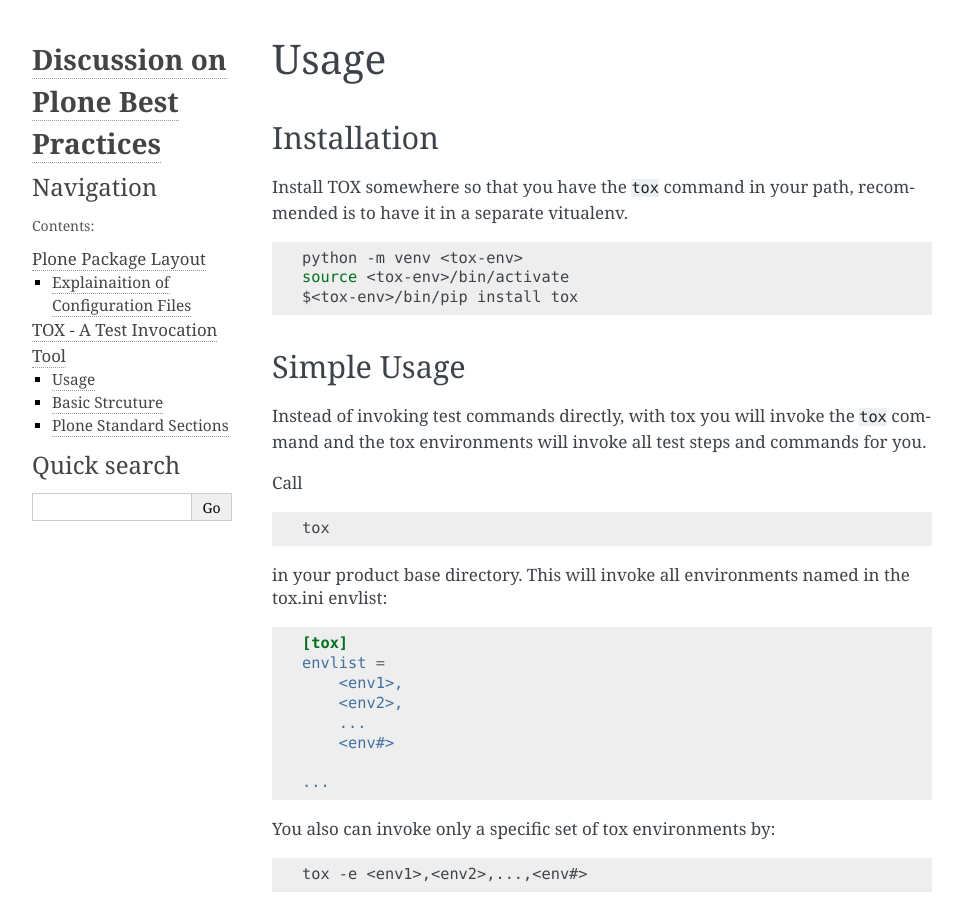
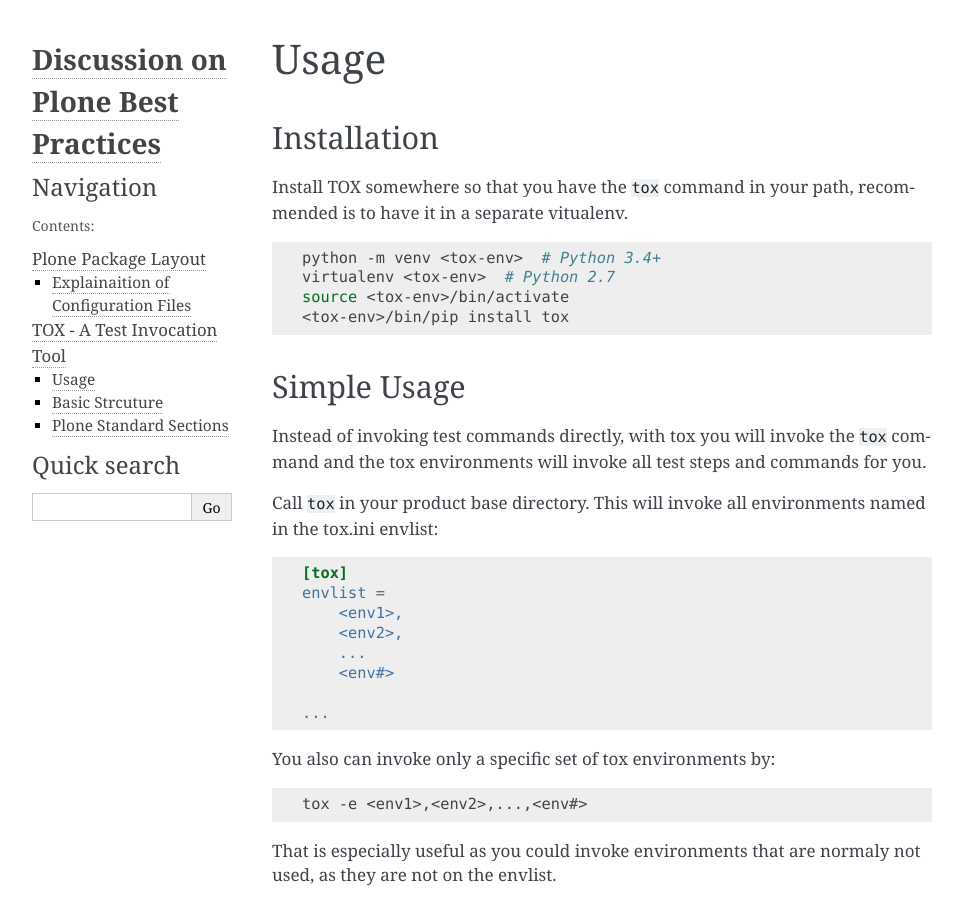
Before and after one commit to plone/plone_best_practices_discussion, a Sphinx documentation site: the page built from docs/tox/usage.rst, in a window 1280 px wide and 900 px high. Shown: the whole window, without its empty margins (148-1111 px from the left). Built offline with Sphinx 7.4.7, drawn with Linux system fonts in a browser that asks for light colours.

Commit message:
fix description

```diff
--- a/docs/tox/usage.rst
+++ b/docs/tox/usage.rst
@@ -8,22 +8,17 @@ Install TOX somewhere so that you have the ``tox`` command in your path, recomme
 
 .. code-block:: sh
 
-    python -m venv <tox-env>
+    python -m venv <tox-env>  # Python 3.4+
+    virtualenv <tox-env>  # Python 2.7
     source <tox-env>/bin/activate
-    $<tox-env>/bin/pip install tox
+    <tox-env>/bin/pip install tox
 
 Simple Usage
 ------------
 
 Instead of invoking test commands directly, with tox you will invoke the ``tox`` command and the tox environments will invoke all test steps and commands for you.
 
-Call
-
-.. code-block:: sh
-
-    tox
-
-in your product base directory.
+Call ``tox`` in your product base directory.
 This will invoke all environments named in the tox.ini envlist:
 
 .. code-block:: ini
```
